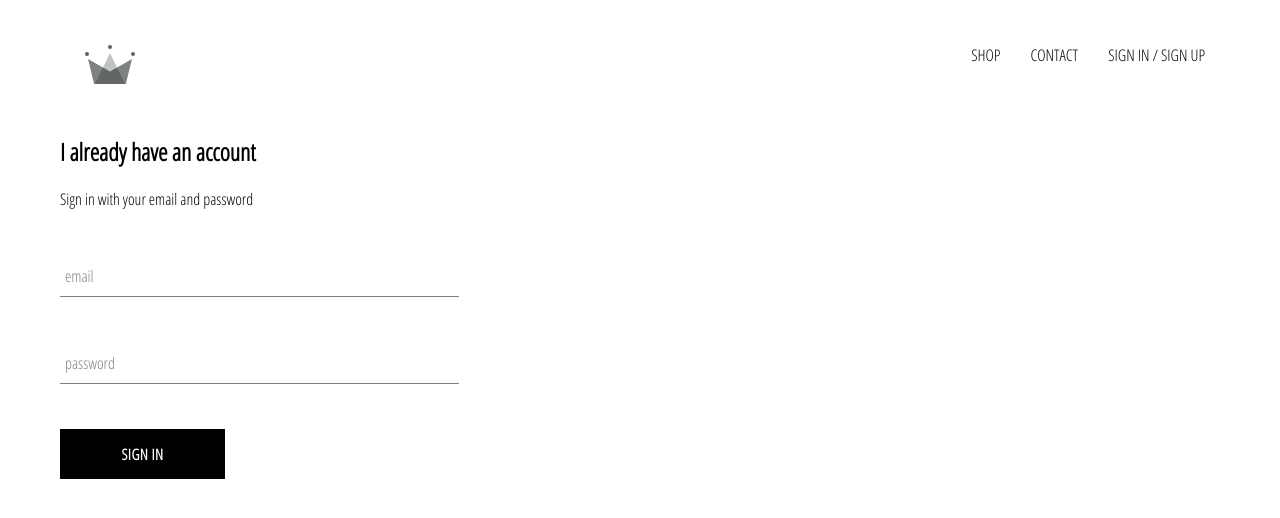
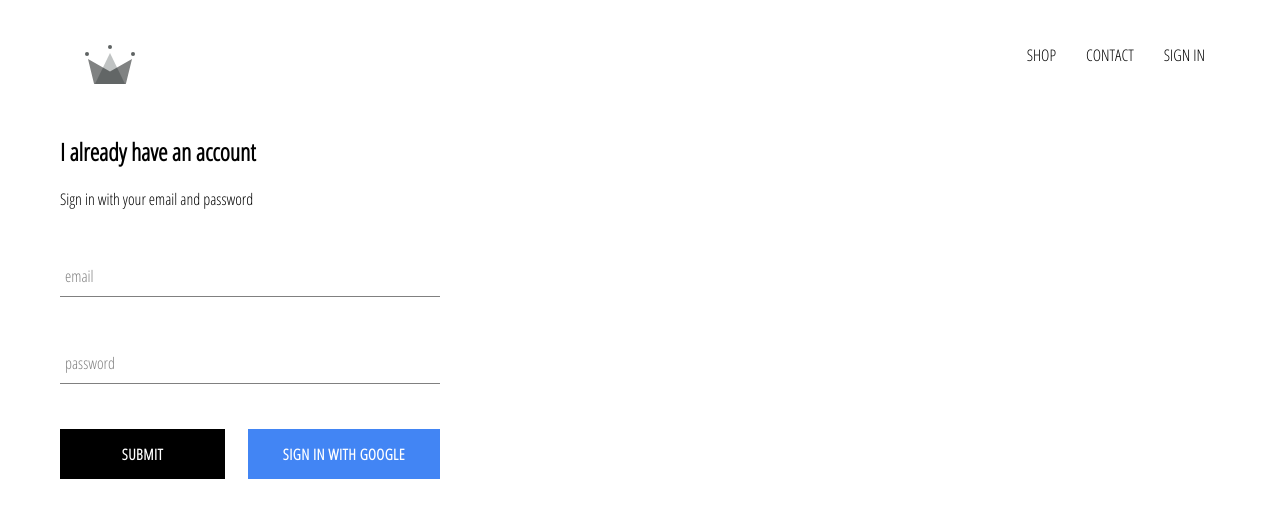
Before and after one commit to Berrydoo/crwn-clothing, a React (Create React App) app: page /signIn in a window 1280 px wide. Shown: the top 518 px of the page. Built offline with nearby package versions, Linux system fonts and the light colour scheme; no server answers.

Commit message:
google authentication

```diff
--- a/package.json
+++ b/package.json
@@ -6,6 +6,7 @@
     "@testing-library/jest-dom": "^4.2.4",
     "@testing-library/react": "^9.3.2",
     "@testing-library/user-event": "^7.1.2",
+    "firebase": "^7.15.0",
     "node-sass": "^4.14.1",
     "react": "^16.13.1",
     "react-dom": "^16.13.1",
--- a/src/App.css
+++ b/src/App.css
@@ -7,3 +7,7 @@ a {
     text-decoration: none;
     color: black;
 }
+
+* {
+    box-sizing: border-box;
+}
--- a/src/App.js
+++ b/src/App.js
@@ -6,11 +6,32 @@ import Header from "./components/header/header.component";
 import HomePage from "./pages/homepage/homepage.component";
 import ShopPage from "./pages/shoppage/shoppage.component";
 import SignInSignUpPage from "./pages/signInSignUp/signInSignUpPage.component";
+import { auth } from "./firebase/firebase.utils";
 
-function App() {
+class App extends React.Component {
+    unsubscribeFromAuth = null;
+
+    constructor() {
+        super();
+        this.state = {
+            currentUser: null,
+        };
+    }
+
+    componentDidMount() {
+        this.unsubscribeFromAuth = auth.onAuthStateChanged((user) => {
+            this.setState({ currentUser: user });
+        });
+    }
+
+    componentWillUnmount() {
+        this.unsubscribeFromAuth();
+    }
+
+    render() {
         return (
             <div>
-            <Header />
+                <Header currentUser={this.state.currentUser} />
                 <Switch>
                     <Route exact path="/" component={HomePage} />
                     <Route exact path="/shop" component={ShopPage} />
@@ -19,5 +40,6 @@ function App() {
             </div>
         );
     }
+}
 
 export default App;
--- a/src/components/custom-button/custom-button.component.jsx
+++ b/src/components/custom-button/custom-button.component.jsx
@@ -2,8 +2,11 @@ import React from "react";
 
 import "./custom-button.styles.scss";
 
-const CustomButton = ({ children, ...otherProps }) => (
-    <button className="custom-button" {...otherProps}>
+const CustomButton = ({ children, isGoogleSignIn, ...otherProps }) => (
+    <button
+        className={`${isGoogleSignIn ? "google-sign-in" : ""} custom-button`}
+        {...otherProps}
+    >
         {children}
     </button>
 );
--- a/src/components/custom-button/custom-button.styles.scss
+++ b/src/components/custom-button/custom-button.styles.scss
@@ -19,4 +19,14 @@
         color: black;
         border: 1px solid black;
     }
+
+    &.google-sign-in {
+        background-color: #4285f4;
+        color: white;
+
+        &:hover {
+            background-color: #357ae8;
+            border: none;
+        }
+    }
 }
--- a/src/components/header/header.component.jsx
+++ b/src/components/header/header.component.jsx
@@ -1,11 +1,12 @@
 import React from "react";
 import { Link } from "react-router-dom";
 
+import { auth } from "../../firebase/firebase.utils";
 import "./header.styles.scss";
 
 import { ReactComponent as Logo } from "../../assets/crown.svg";
 
-const Header = () => (
+const Header = ({ currentUser }) => (
     <div className="header">
         <Link to="/" className="logo-container">
             <Logo className="logo" />
@@ -17,9 +18,15 @@ const Header = () => (
             <Link to="/contact" className="option">
                 CONTACT
             </Link>
-            <Link to="/signIn" className="option">
-                SIGN IN / SIGN UP
-            </Link>
+            {currentUser ? (
+                <div className="option" onClick={() => auth.signOut()}>
+                    Welcome {currentUser.displayName}
+                </div>
+            ) : (
+                <Link to="/signIn" className="option">
+                    SIGN IN
+                </Link>
+            )}
         </div>
     </div>
 );
--- a/src/components/header/header.styles.scss
+++ b/src/components/header/header.styles.scss
@@ -20,6 +20,7 @@
 
         .option {
             padding: 10px 15px;
+            cursor: pointer;
         }
     }
 }
--- a/src/components/sign-in/signIn.component.jsx
+++ b/src/components/sign-in/signIn.component.jsx
@@ -2,6 +2,7 @@ import React from "react";
 
 import "./signIn.styles.scss";
 
+import { signInWithGoogle } from "../../firebase/firebase.utils";
 import FormInput from "../form-input/form-input.component";
 import CustomButton from "../custom-button/custom-button.component";
 
@@ -47,7 +48,12 @@ export default class SignIn extends React.Component {
                         required
                         onChange={this.handleChange.bind(this)}
                     />
-                    <CustomButton type="submit">Sign In</CustomButton>
+                    <div className="buttons">
+                        <CustomButton type="submit">Submit</CustomButton>
+                        <CustomButton onClick={signInWithGoogle} isGoogleSignIn>
+                            Sign in with Google
+                        </CustomButton>
+                    </div>
                 </form>
             </div>
         );
--- a/src/components/sign-in/signIn.styles.scss
+++ b/src/components/sign-in/signIn.styles.scss
@@ -1,6 +1,14 @@
 .signIn {
-    width: 30vw;
+    width: 380px;
     display: flex;
     flex-direction: column;
-    margin: 10px 0;
+
+    .title {
+        margin: 10px 0;
+    }
+
+    .buttons {
+        display: flex;
+        justify-content: space-between;
+    }
 }
--- /dev/null
+++ b/src/firebase/firebase.utils.js
@@ -0,0 +1,24 @@
+import firebase from "firebase/app";
+import "firebase/auth";
+import "firebase/firestore";
+
+const config = {
+    apiKey: "AIzaSyAjHyHq1bncNSgI5P4mZQXIaKBpSv92KyA",
+    authDomain: "project12-dewberry.firebaseapp.com",
+    databaseURL: "https://project12-dewberry.firebaseio.com",
+    projectId: "project12-dewberry",
+    storageBucket: "project12-dewberry.appspot.com",
+    messagingSenderId: "790578541168",
+    appId: "1:790578541168:web:1e522abb13e20474ecbab5",
+};
+
+firebase.initializeApp(config);
+
+export const auth = firebase.auth();
+export const firestore = firebase.firestore();
+
+const provider = new firebase.auth.GoogleAuthProvider();
+provider.setCustomParameters({ prompt: "select_account" });
+export const signInWithGoogle = () => auth.signInWithPopup(provider);
+
+export default firebase;
```
Also changed, not shown: 1 other file (tests, documents, lock files or other folders). Lines whose indentation alone changed are shown as unchanged.
